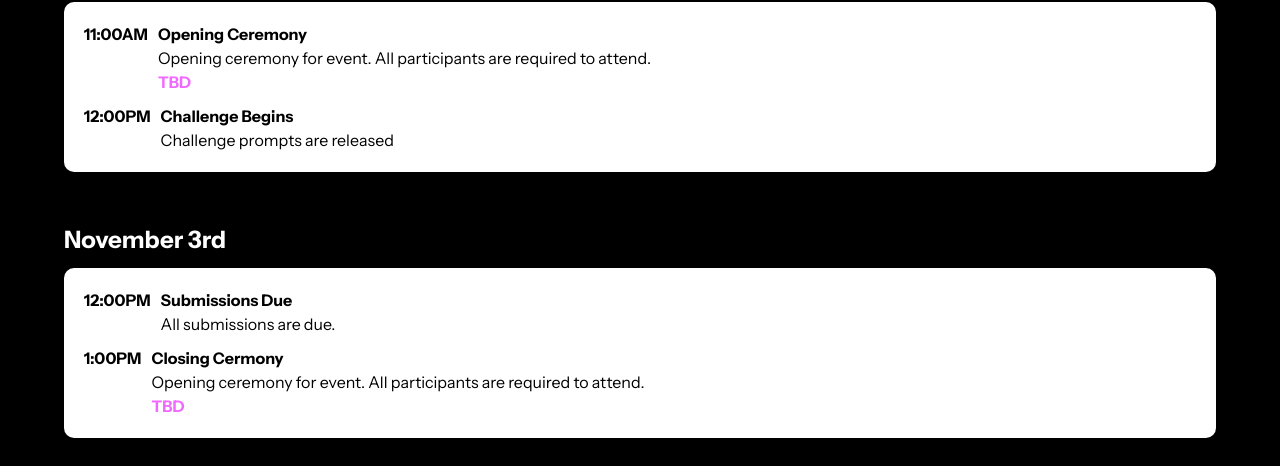
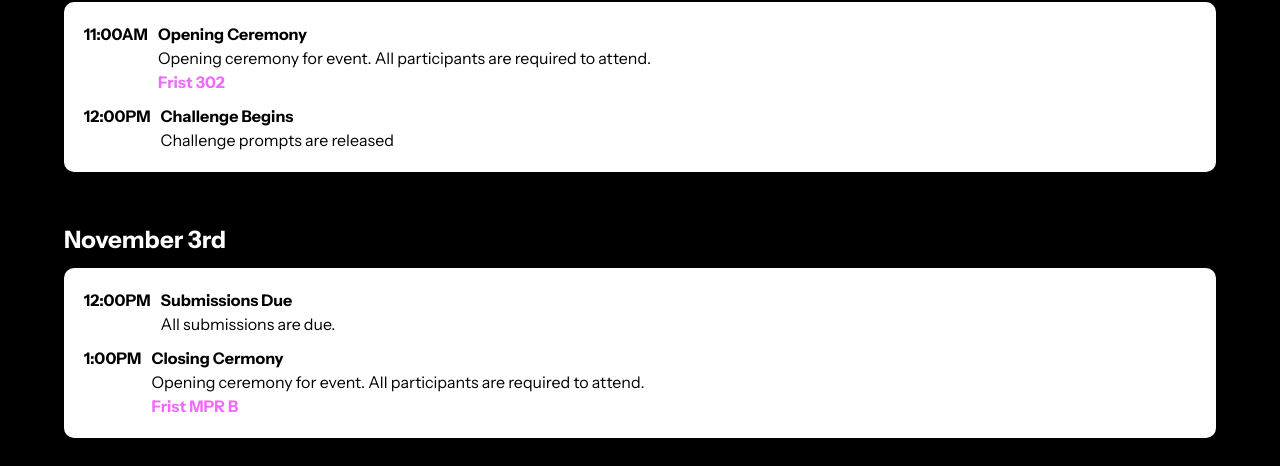
Before and after one commit to vincentcai26/princeton_ibm_qublitz, a Next.js app: page /schedule in a window 1280 px wide. Shown: the part 261-727 px from the top of the page. Built offline with nearby package versions, Linux system fonts and the light colour scheme; no server answers.

Commit message:
add locations for ceremonies

```diff
--- a/content/content.ts
+++ b/content/content.ts
@@ -35,7 +35,7 @@ const nov2 = [{
     time: "11:00AM",
     name: "Opening Ceremony",
     description: "Opening ceremony for event. All participants are required to attend.",
-    location: "TBD"
+    location: "Frist 302"
 },{
     time: "12:00PM",
     name: "Challenge Begins",
@@ -52,7 +52,7 @@ const nov3 = [{
     time: "1:00PM",
     name: "Closing Cermony",
     description: "Opening ceremony for event. All participants are required to attend.",
-    location: "TBD"
+    location: "Frist MPR B"
 }]
 
 /**
```
